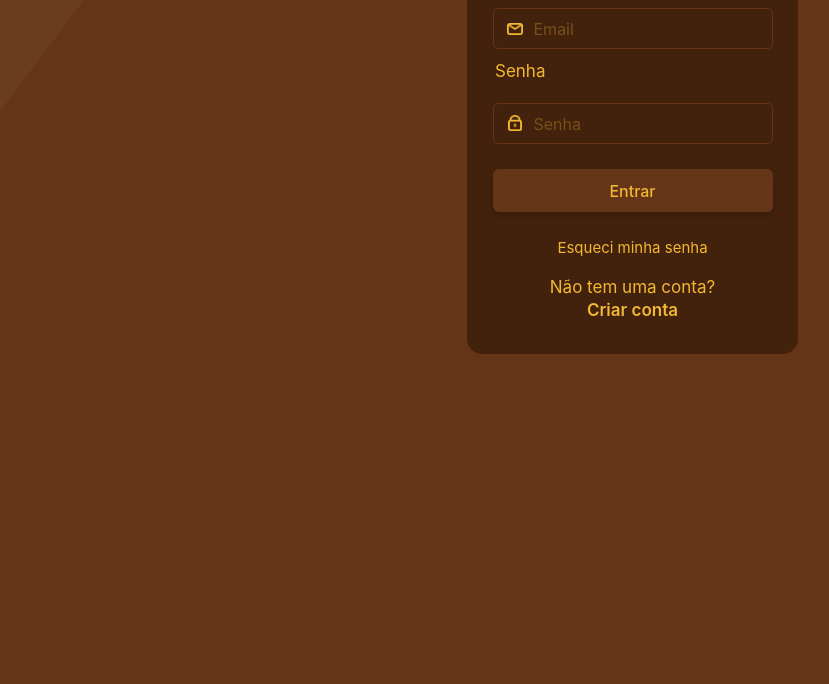
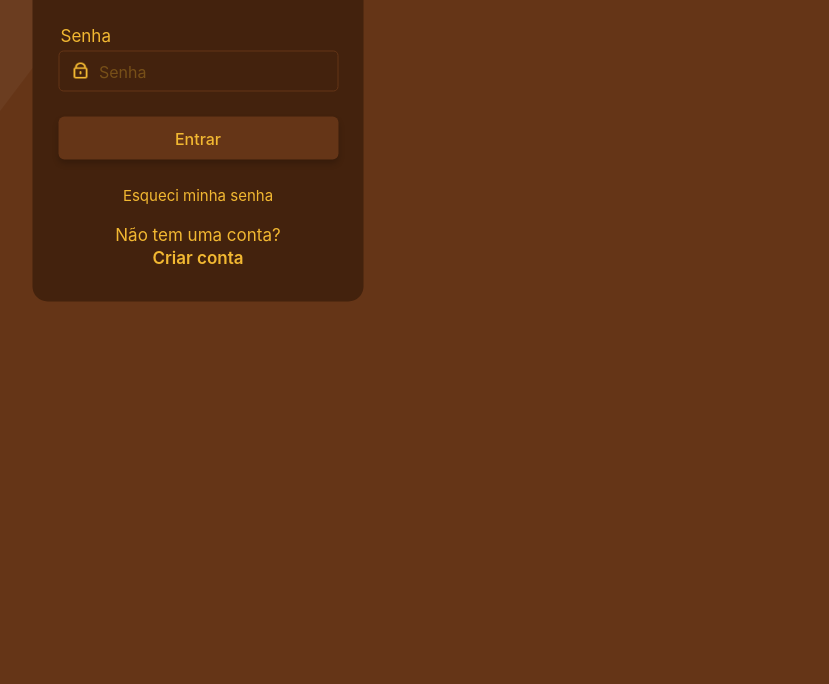
Before and after one commit to trezepim/Projeto-Pessoal-BiscaOnline, a plain HTML site: page index.html in a window 1280 px wide. Shown: the part 317-1001 px from the top of the page, without its empty margins (442-1271 px from the left). After the commit the page ends 800 px from the top, so only its background shows below. Drawn offline with Linux system fonts and the light colour scheme; a web font is replaced by a local one.

Commit message:
teste bg

```diff
--- a/styles.css
+++ b/styles.css
@@ -2,17 +2,12 @@ body {
   background-color: #653517;
 }
 
-* {
-  box-sizing: border-box;
-  margin: 0;
-  padding: 0;
-}
-
 html,
 body {
-  width: 100vw;
-  height: 100vh;
+  height: 100%;
+  margin: 0;
   overflow: hidden;
+  position: relative;
 }
 
 .sete-copas-bg {
@@ -29,6 +24,7 @@ body {
 
   max-width: 100vw;
   max-height: 100vh;
+  overflow: hidden;
 }
 
 .as-espadas-bg {
@@ -45,12 +41,14 @@ body {
 
   max-width: 100vw;
   max-height: 100vh;
+  overflow: hidden;
 }
 
 .bg-box-login {
   position: absolute;
-  top: 170px;
-  right: 40px;
+  top: 46%;
+  left: 50%;
+  transform: translate(-50%, -50%);
 
   width: 331px;
   height: 501px;
```
